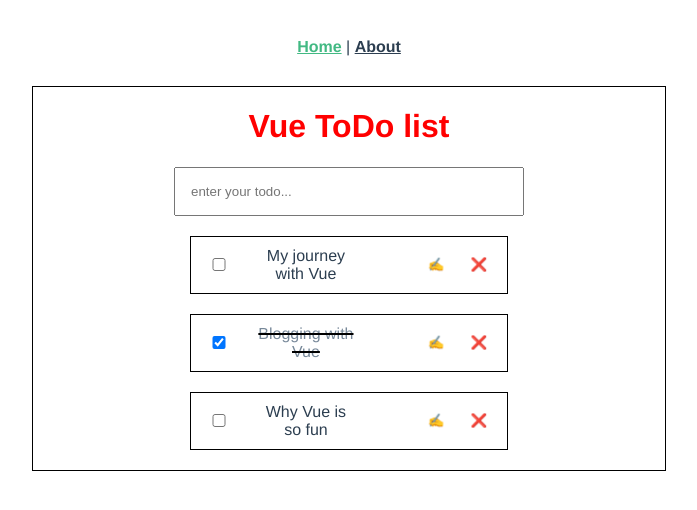
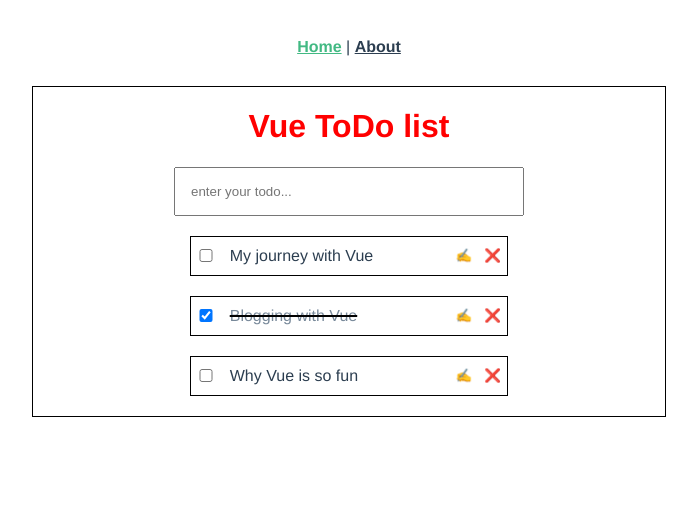
Before and after one commit to KulchytskyiOleh/Vue-practice, a Vue app in the folder practice/: page / in a window 1280 px wide. Shown: the top 510 px of the page, without its empty margins (291-988 px from the left). Built offline with nearby package versions, Linux system fonts and the light colour scheme.

Commit message:
small fixes

```diff
--- a/practice/src/components/ToDoItem.vue
+++ b/practice/src/components/ToDoItem.vue
@@ -73,6 +73,14 @@
   margin: 20px auto;
   border: 1px solid #000000;
   width: 50%;
+  grid-template-columns: 0.2fr 1.6fr 0.2fr 0.2fr;
+}
+.todoCheckbox {
+  cursor: pointer;
+  grid-area: checkbox;
+  justify-self: center;
+  align-self: center;
+  width: 20px;
 }
 p {
   display: grid;
@@ -81,21 +89,11 @@
   align-self: center;
   padding: 5px;
   margin: 5px;
-  width: 100px;
-}
-.todoCheckbox {
-  cursor: pointer;
-  grid-area: checkbox;
-  justify-self: center;
-  align-self: center;
-  width: 20px;
 }
 .btn {
   cursor: pointer;
   border: none;
   background-color: inherit;
-  /* width: 15px; */
-  /* height: 15px; */
   align-self: center;
 }
 .deleteTodo {
@@ -103,7 +101,7 @@
   color: #ff0000;
 }
 .editTodo {
-  justify-self: end;
+  justify-self: center;
   grid-area: editTodo;
 }
 .saveEdited {
```
